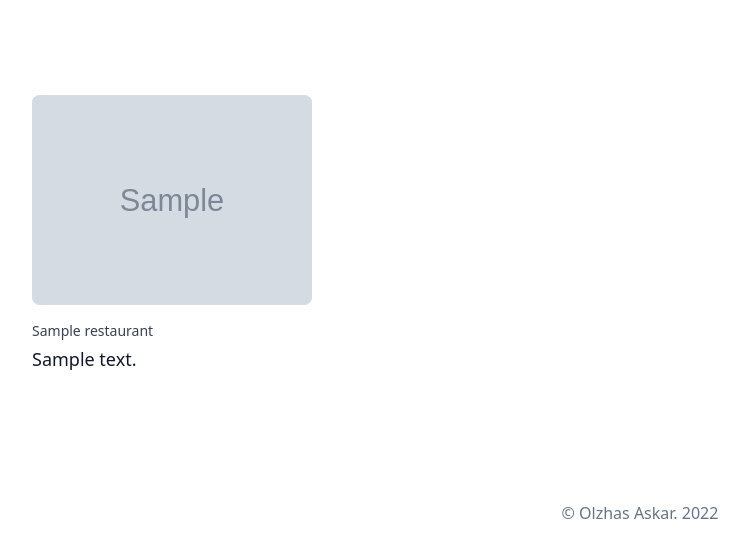
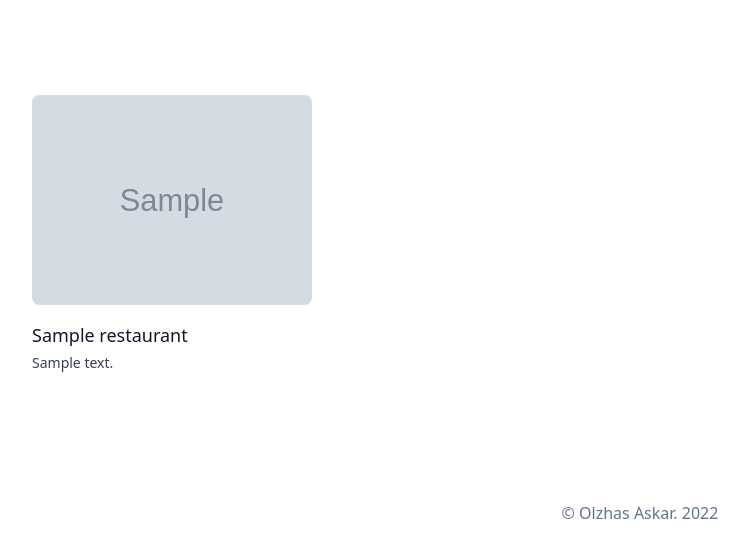
Before and after one commit to pheeria/foodie, a Flask app: template templates/index.html in a window 1280 px wide. Shown: the part 75-633 px from the top of the page, without its empty margins (0-748 px from the left). Run offline with Flask 2, Linux system fonts and the light colour scheme; the template is opened without the code that fills it: most values are stand-ins (such as "Sample title", 1, 10 or a date in 2020); grey boxes marked "Sample" are stand-in pictures; some libraries are stand-ins or nearby versions.

Commit message:
style: some css magic

```diff
--- a/templates/index.html
+++ b/templates/index.html
@@ -9,8 +9,8 @@
             <div class="w-full aspect-w-1 aspect-h-1 bg-gray-200 rounded-lg overflow-hidden xl:aspect-w-7 xl:aspect-h-8">
                 <img src="{{restaurant.image.url}}" alt="{{ restaurant.title }}" class="w-full h-full object-center object-cover group-hover:opacity-75">
             </div>
-            <h3 class="mt-4 text-sm text-gray-700">{{ restaurant.title }}</h3>
-            <p class="mt-1 text-lg font-medium text-gray-900">{{ restaurant.venue.short_description }}</p>
+            <h3 class="mt-4 text-lg text-gray-900">{{ restaurant.title }}</h3>
+            <p class="mt-1 text-sm text-gray-700">{{ restaurant.venue.short_description }}</p>
         </a>
     {% endfor %}
     </div>
```
